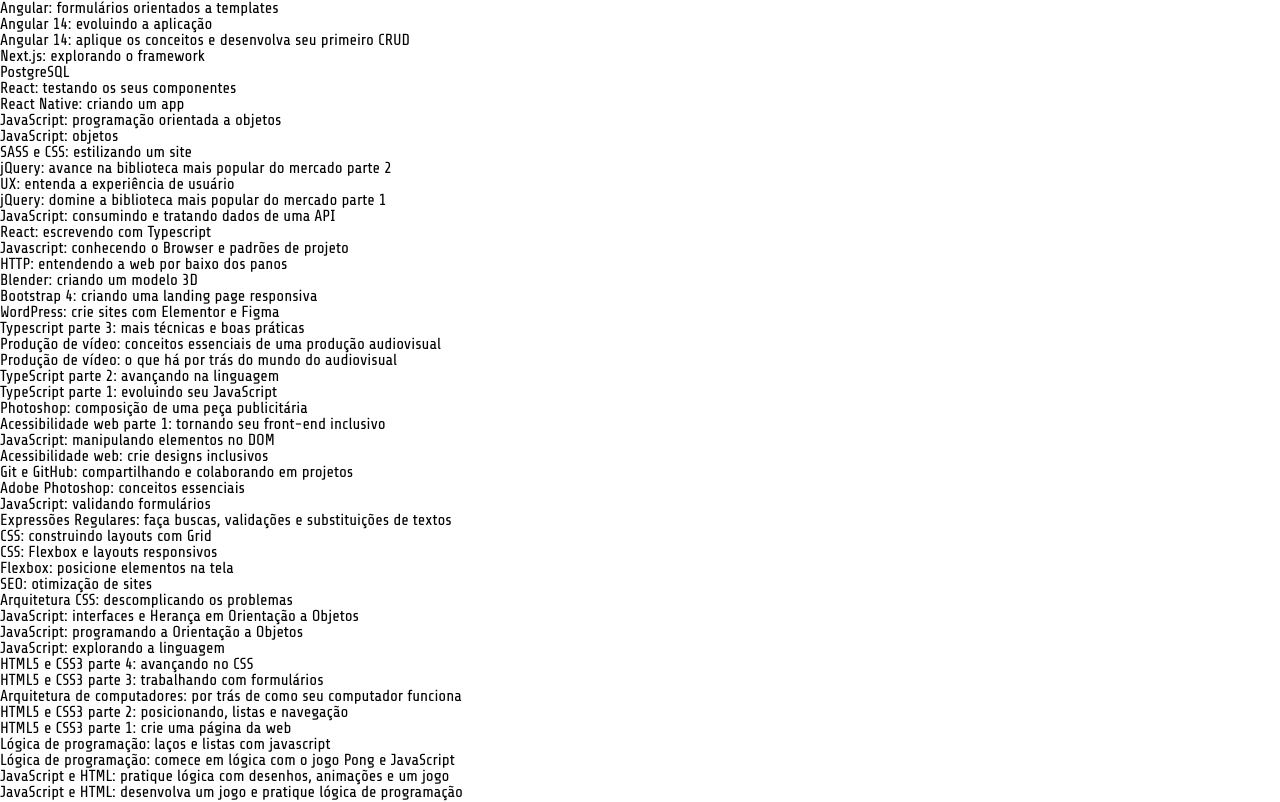
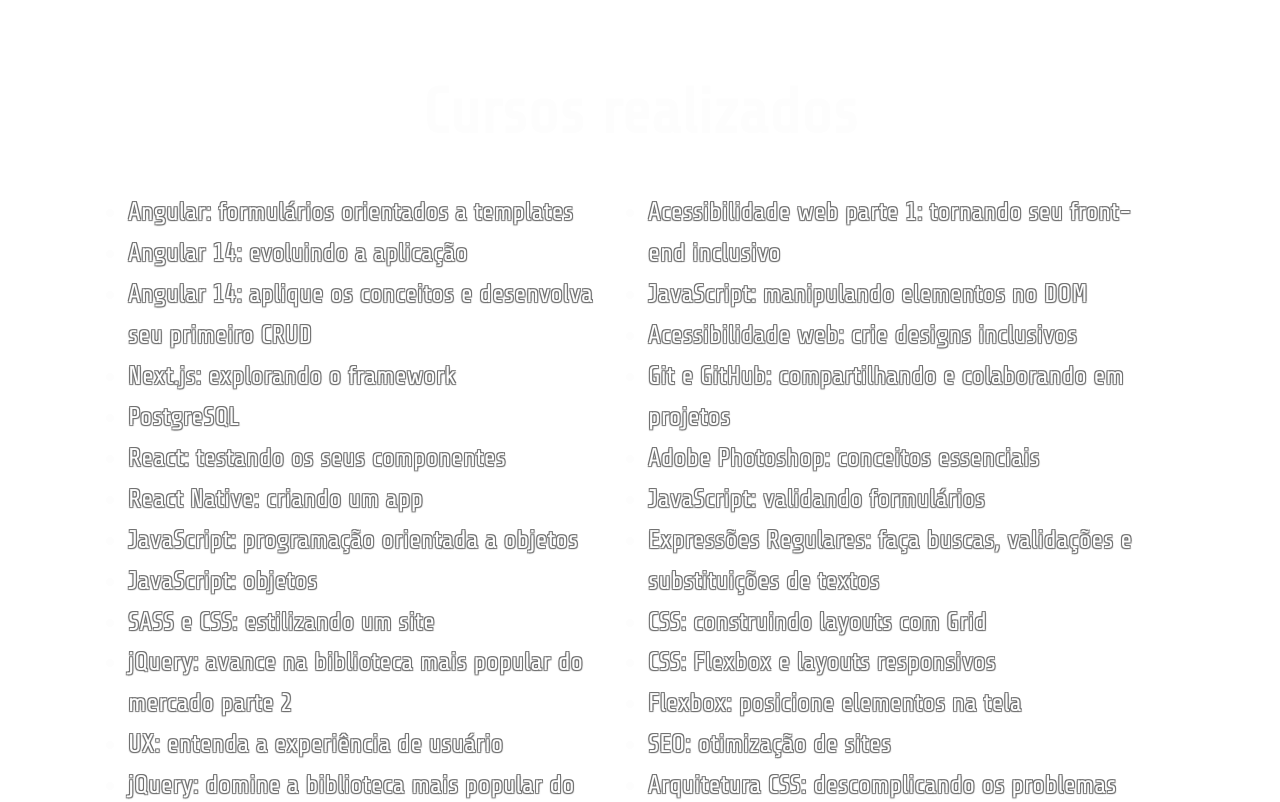
Before and after one commit to YuriCF1/Portfolio-Dev, a Next.js app: page /components/courses in a window 1280 px wide. Shown: the top 802 px of the page. Built offline with nearby package versions, Linux system fonts and the light colour scheme.

Commit message:
Fixing html

```diff
--- a/src/app/components/courses/page.tsx
+++ b/src/app/components/courses/page.tsx
@@ -8,15 +8,24 @@ interface Course {
 
 const Courses = () => {
     return (
-        <div>
-            {
-                course.courses.map((course: Course, index: number) => (
-                    <div>
-                        <p key={index}>{course.title}</p>
+        <>
+            <div data-aos="fade-down" data-aos-duration="5000" id="cursos">
+                <h2 className={styles.titulo}>Cursos realizados</h2>
+                <div className={styles.container}>
+                    <div className={styles.columnWrapper}>
+                        <ul>
+                            {
+                                course.courses.map((course: Course, index: number) => (
+                                    <>
+                                        <li key={index}>{course.title}</li>
+                                    </>
+                                ))
+                            }
+                        </ul>
                     </div>
-                ))
-            }
-        </div>
+                </div>
+            </div>
+        </>
     )
 }
 
```
